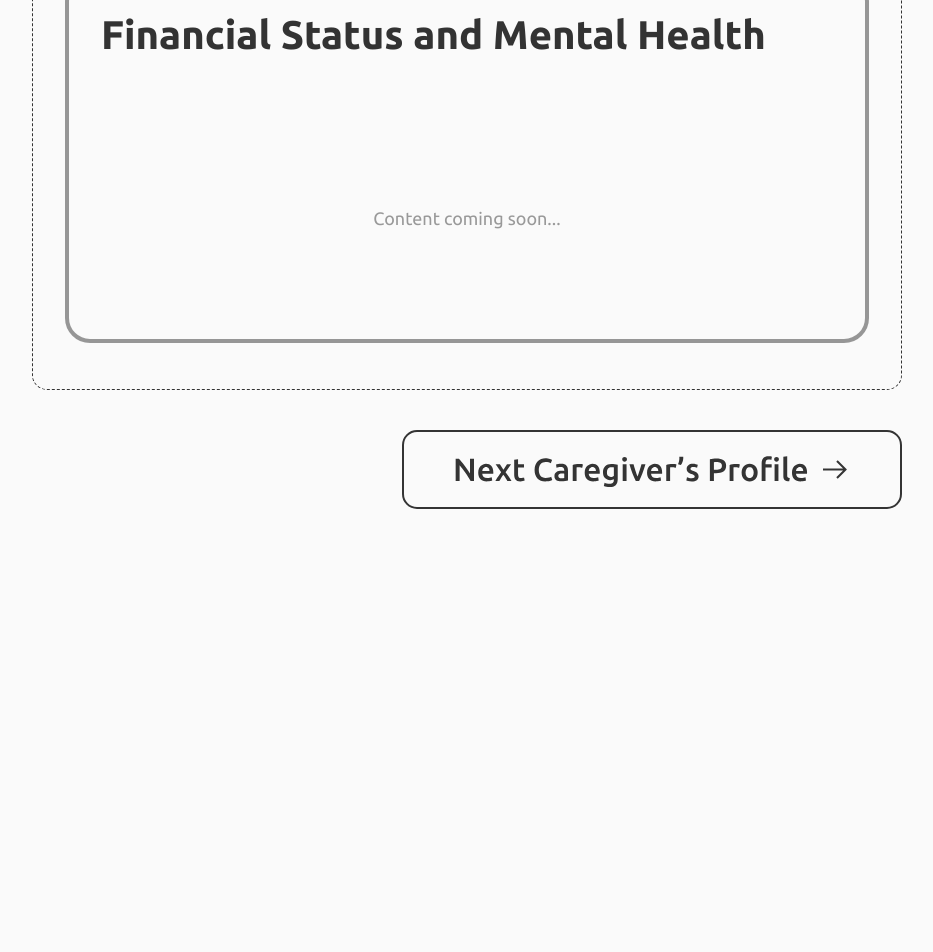
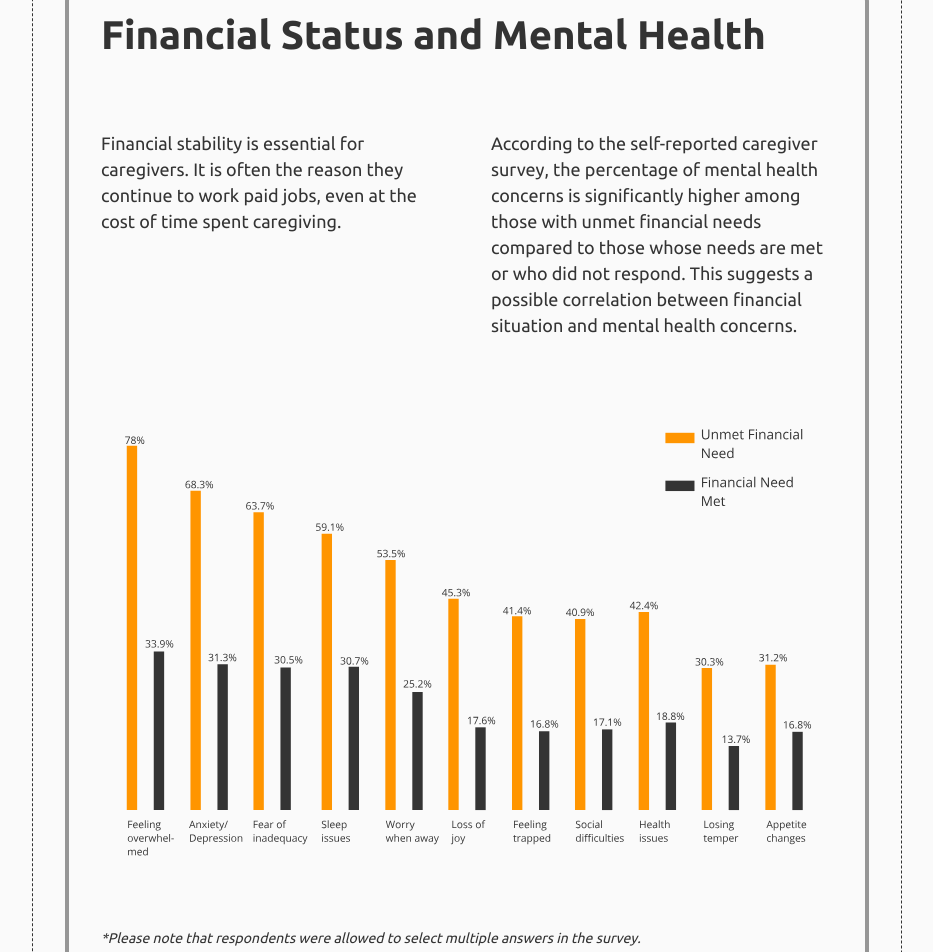
Before and after one commit to xyzesther/caregiver_persona_sampler, a React (Vite) app: page / in a window 1280 px wide. Shown: the part 4620-5572 px from the top of the page, without its empty margins (318-1251 px from the left). Before the commit the page ends 5177 px from the top, so only its background shows below. Built offline with nearby package versions, Linux system fonts and the light colour scheme; a web font is replaced by a local one.

Commit message:
Added financial and mental health chart to profile page

```diff
--- a/src/Profile.css
+++ b/src/Profile.css
@@ -574,9 +574,9 @@
 .profile-care-vs-work-correlation-disclaimer {
   margin: 0;
   font-family: Ubuntu;
-  font-size: 16px;
+  font-size: 14px;
   font-style: italic;
-  font-weight: 400;
+  font-weight: 200;
   line-height: 20px;
 }
 
@@ -594,7 +594,7 @@
   image-rendering: auto;
 }
 
-/* Financial Status and Mental Health section - placeholder */
+/* Financial Status and Mental Health section */
 .profile-financial-mental-health-distribution {
   margin-top: 60px;
   border-radius: 25px;
@@ -612,9 +612,11 @@
   text-align: flex-start;
 }
 
-.profile-financial-mental-health-placeholder {
-  padding: 60px 20px;
-  text-align: center;
-  color: #999;
-  font-size: 18px;
+.profile-financial-mental-health-disclaimer {
+  margin-top: 72px;
+  font-family: Ubuntu;
+  font-size: 14px;
+  font-style: italic;
+  font-weight: 200;
+  line-height: 20px;
 }
--- a/src/Profile.jsx
+++ b/src/Profile.jsx
@@ -9,6 +9,7 @@ import disclaimerImage from './assets/profile/disclaimer.svg';
 import caretakingTimeImage from './assets/care_vs_work/caretaking_time.svg';
 import workHoursImage from './assets/care_vs_work/work_hours.svg';
 import timeRelationGraphImage from './assets/care_vs_work/time_relation_graph.svg';
+import financialMentalHealthImage from './assets/profile/financial_mental_health_chart.svg';
 import './Profile.css';
 
 // Import all age group images
@@ -488,9 +489,28 @@ const Profile = () => {
           {/* Financial Status and Mental Health section - placeholder */}
           <div id="profile-financial-mental-health" className="profile-financial-mental-health-distribution">
             <h3 className="profile-financial-mental-health-title">Financial Status and Mental Health</h3>
-            <div className="profile-financial-mental-health-placeholder">
-              <p>Content coming soon...</p>
+            <div className="profile-care-vs-work-text">
+              <div className="profile-care-vs-work-text-left">
+                <p className="profile-care-vs-work-paragraph">
+                  Financial stability is essential for caregivers. It is often the reason they continue to work paid jobs, even at the cost of time spent caregiving.
+                </p>
+              </div>
+              <div className="profile-care-vs-work-text-right">
+                <p className="profile-care-vs-work-paragraph">
+                  According to the self-reported caregiver survey, the percentage of mental health concerns is significantly higher among those with unmet financial needs compared to those whose needs are met or who did not respond. This suggests a possible correlation between financial situation and mental health concerns.
+                </p>
+              </div>
             </div>
+            <div className="profile-care-vs-work-charts">
+              <img
+                src={financialMentalHealthImage}
+                alt="financial and mental health"
+                className="profile-care-vs-work-image"
+              />
+            </div>
+            <p className="profile-financial-mental-health-disclaimer">
+            *Please note that respondents were allowed to select multiple answers in the survey.
+            </p>
           </div>
         </div>
 
```
Also changed, not shown: src/assets/profile/financial_mental_health_chart.svg (added).
